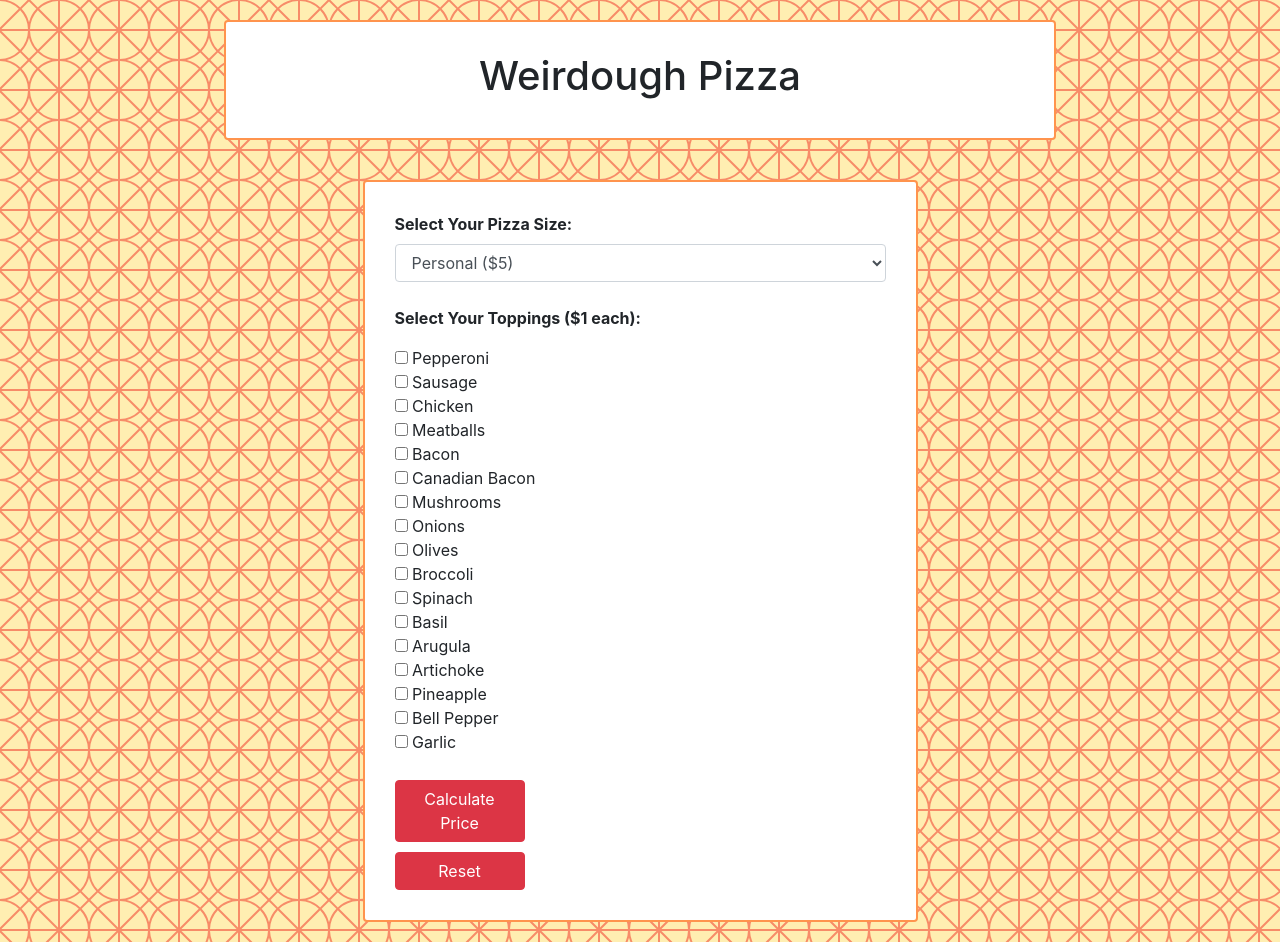
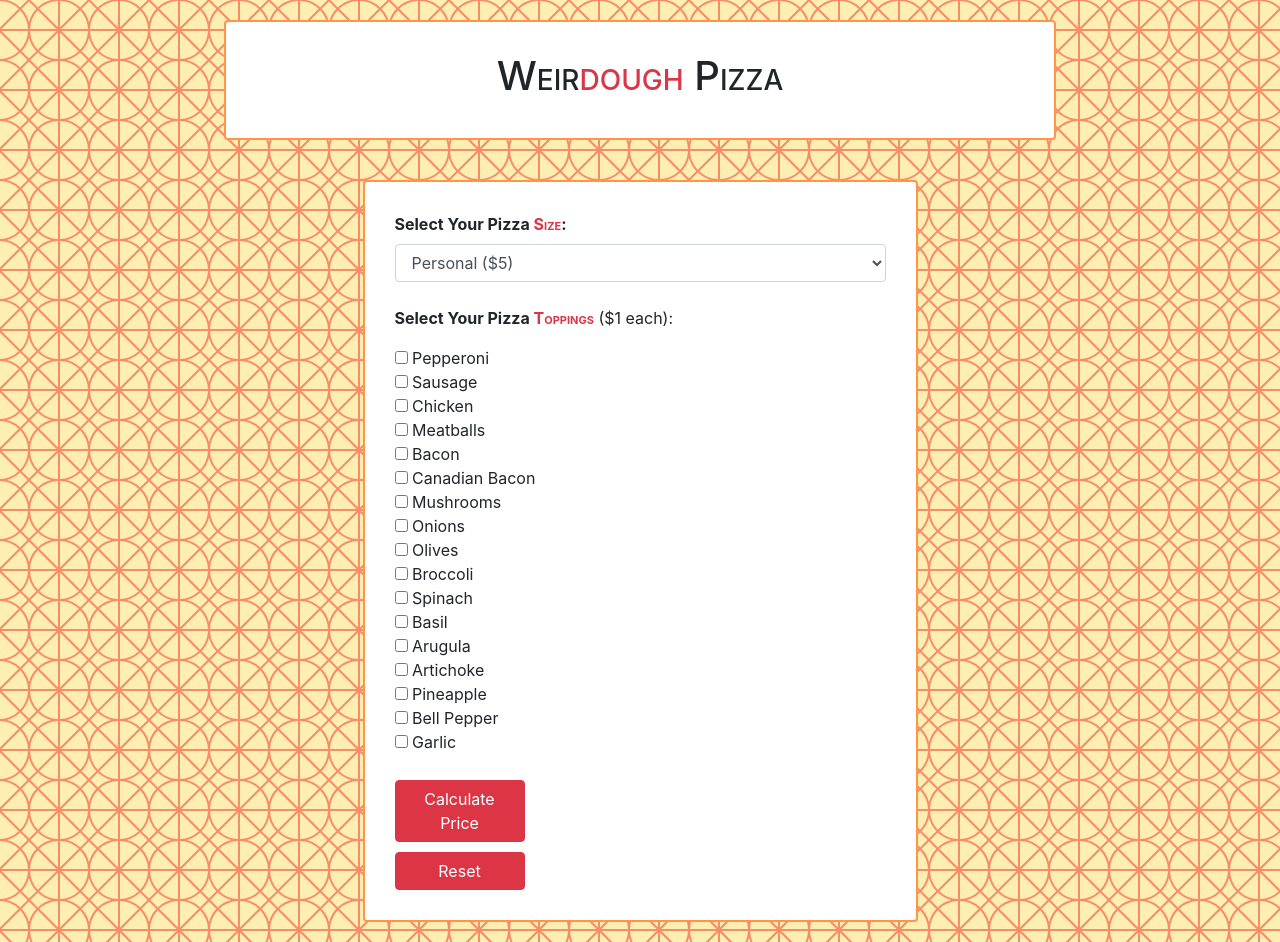
Before and after one commit to jpremmel/pizza, a plain HTML site: page index.html in a window 1280 px wide. Drawn offline with Linux system fonts and the light colour scheme.

Commit message:
Update styling (span tags with red text and small caps).

```diff
--- a/css/styles.css
+++ b/css/styles.css
@@ -1,3 +1,8 @@
+
+.important {
+  color: #dc3545;
+  font-variant: small-caps;
+}
 
 button {
   width: 130px;
@@ -28,6 +33,7 @@ button {
 #header {
   width: 75%;
   text-align: center;
+  font-variant: small-caps;
   margin-bottom: 20px;
 }
 
--- a/index.html
+++ b/index.html
@@ -10,13 +10,13 @@
   <body>
     <div class="container">
       <div class="card" id="header">
-        <h1>Weirdough Pizza</h1>
+        <h1>Weir<span class="important">dough</span> Pizza</h1>
       </div>
       <div class="row">
         <div class="col">
           <div class="card" id="orderCard">
             <form id="order">
-              <label for="size"><strong>Select Your Pizza Size:</strong></label>
+              <label for="size"><strong>Select Your Pizza <span class="important">Size</span>:</strong></label>
               <select class="form-control" id="size">
                 <option value="Personal">Personal ($5)</option>
                 <option value="Small">Small ($8)</option>
@@ -26,7 +26,7 @@
               </select>
               <br>
               <div class="form-group">
-                <p><strong>Select Your Toppings ($1 each):</strong></p>
+                <p><strong>Select Your Pizza <span class="important">Toppings</span></strong> ($1 each):</p>
                 <input type="checkbox" name="toppings" value="Pepperoni"> Pepperoni<br>
                 <input type="checkbox" name="toppings" value="Sausage"> Sausage<br>
                 <input type="checkbox" name="toppings" value="Chicken"> Chicken<br>
@@ -52,14 +52,14 @@
         </div>
         <div class="col output">
           <div class="pizza card">
-            <h3><span id="chosen-size"></span> Pizza:</h3>
+            <h3><span class="important" id="chosen-size"></span> Pizza:</h3>
             <p><strong>Toppings:</strong></p>
               <ul id="chosen-toppings"></ul>
             <p><strong>Price:</strong> $<span id="price"></span></p>
           </div>
           <div class="additionalPizza"></div>
           <div class="card">
-            <h3>Total Price: $<span id="total-price"></span></h3>
+            <h3><span class="important">Total Price:</span> $<span id="total-price"></span></h3>
           </div>
         </div>
       </div>
--- a/js/scripts.js
+++ b/js/scripts.js
@@ -15,7 +15,7 @@ function displayToppings(toppings) {
 
 function additionalPizza(Pizza) {
   var nextPizzaToppingsHtml = displayToppings(Pizza.toppings);
-  return nextPizzaHtml = "<div class=\"pizza card\"><h3>" + Pizza.size + " Pizza:</h3><p><strong>Toppings:</strong></p><ul>" + nextPizzaToppingsHtml + "</ul><p><strong>Price:</strong> $" + Pizza.price + "</p></div>";
+  return nextPizzaHtml = "<div class=\"pizza card\"><h3><span class=\"important\">" + Pizza.size + "</span> Pizza:</h3><p><strong>Toppings:</strong></p><ul>" + nextPizzaToppingsHtml + "</ul><p><strong>Price:</strong> $" + Pizza.price + "</p></div>";
 }
 
 $(document).ready(function() {
```
